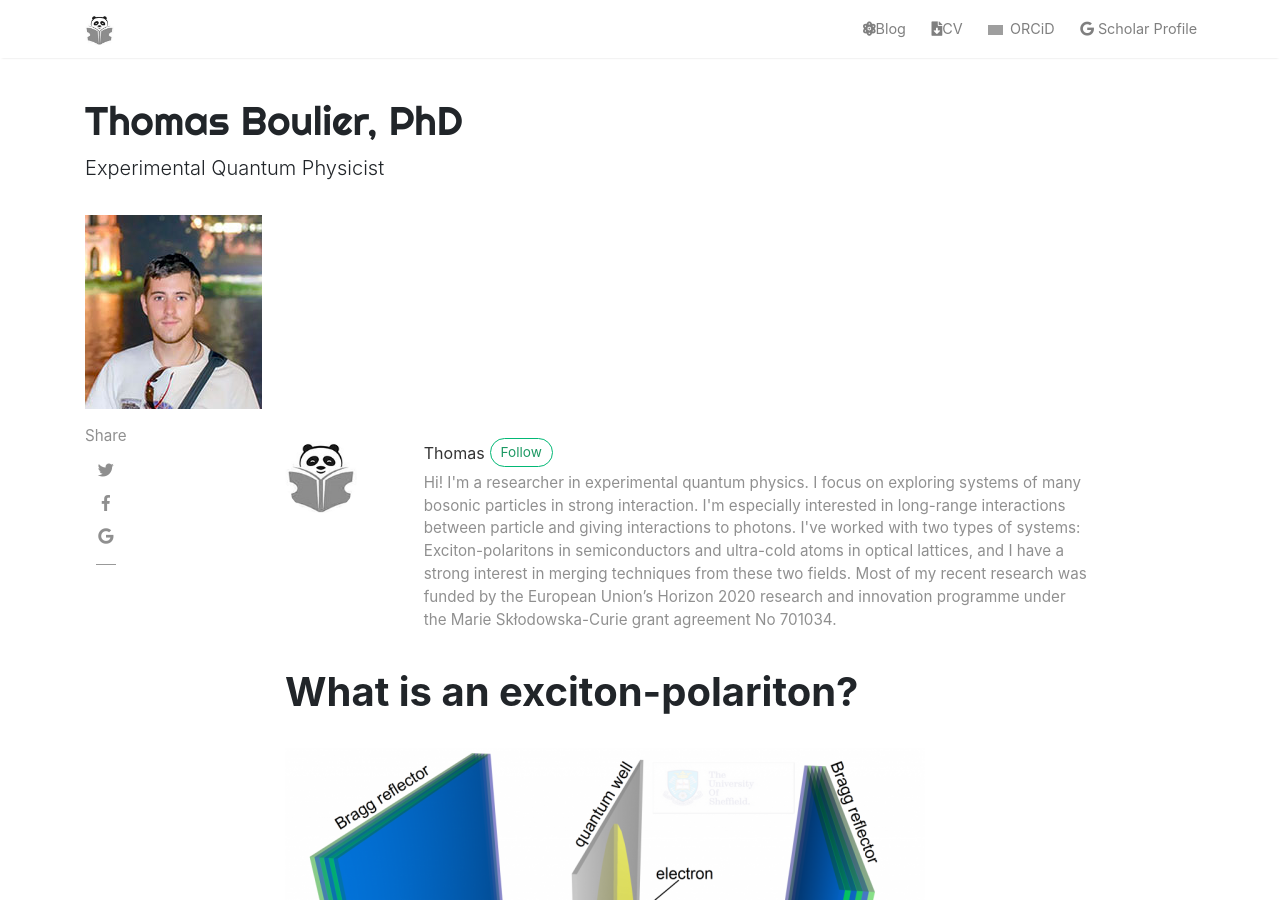
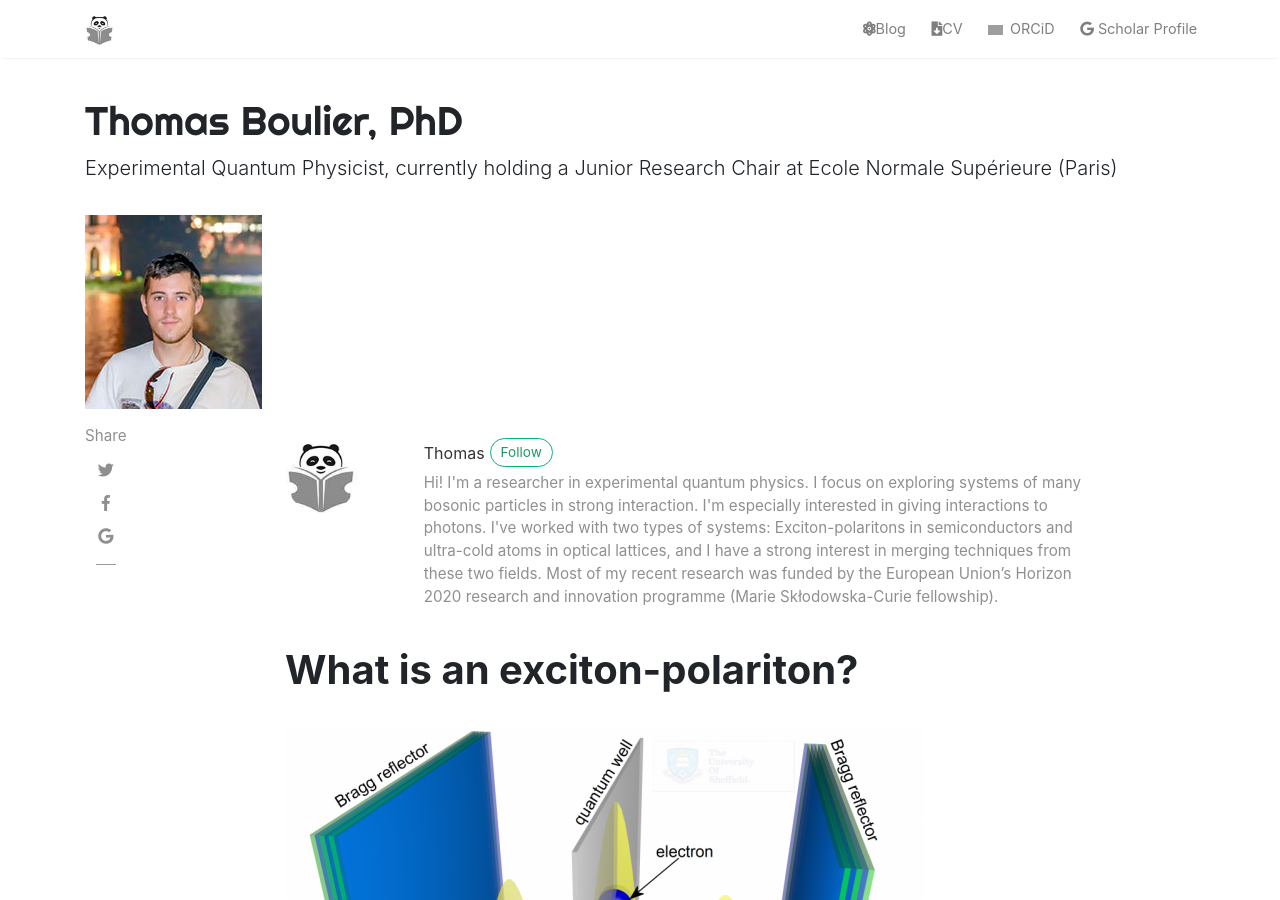
Before and after one commit to tboulier/tboulier.github.io, a Jekyll site: the page built from _posts/2018-06-12-What-is-a-Polariton.md, in a window 1280 px wide and 900 px high. Built offline with Jekyll 4.4.1, drawn with Linux system fonts in a browser that asks for light colours; nearby versions of some CDN libraries; comment, search, counter and statistics services are not loaded; grey boxes are pictures that could not be loaded.

Commit message:
Update _config.yml

```diff
--- a/_config.yml
+++ b/_config.yml
@@ -1,7 +1,7 @@
 # Site
 name: "Thomas Boulier, PhD"
-description: "Experimental Quantum Physicist"
-intro: "Hi! I'm a researcher in experimental quantum physics. I focus on exploring systems of many bosonic particles in strong interaction. I'm especially interested in long-range interactions between particle and giving interactions to photons. I've worked with two types of systems: Exciton-polaritons in semiconductors and ultra-cold atoms in optical lattices, and I have a strong interest in merging techniques from these two fields. Most of my recent research was funded by the European Union’s Horizon 2020 research and innovation programme under the Marie Skłodowska-Curie grant agreement No 701034."
+description: "Experimental Quantum Physicist, currently holding a Junior Research Chair at Ecole Normale Supérieure (Paris)"
+intro: "Hi! I'm a researcher in experimental quantum physics. I focus on exploring systems of many bosonic particles in strong interaction. I'm especially interested in giving interactions to photons. I've worked with two types of systems: Exciton-polaritons in semiconductors and ultra-cold atoms in optical lattices, and I have a strong interest in merging techniques from these two fields. Most of my recent research was funded by the European Union’s Horizon 2020 research and innovation programme (Marie Skłodowska-Curie fellowship)."
 meta_description: "Welcome to my page!"
 logo: 'assets/images/panda.jpg'
 me: 'assets/images/me.jpg'
@@ -20,7 +20,7 @@ authors:
     email: bouliertom@gmail.com
     #web: https://www.wowthemes.net
     #twitter: https://twitter.com/wowthemesnet
-    description: "Hi! I'm a researcher in experimental quantum physics. I focus on exploring systems of many bosonic particles in strong interaction. I'm especially interested in long-range interactions between particle and giving interactions to photons. I've worked with two types of systems: Exciton-polaritons in semiconductors and ultra-cold atoms in optical lattices, and I have a strong interest in merging techniques from these two fields. Most of my recent research was funded by the European Union’s Horizon 2020 research and innovation programme under the Marie Skłodowska-Curie grant agreement No 701034."
+    description: "Hi! I'm a researcher in experimental quantum physics. I focus on exploring systems of many bosonic particles in strong interaction. I'm especially interested in giving interactions to photons. I've worked with two types of systems: Exciton-polaritons in semiconductors and ultra-cold atoms in optical lattices, and I have a strong interest in merging techniques from these two fields. Most of my recent research was funded by the European Union’s Horizon 2020 research and innovation programme (Marie Skłodowska-Curie fellowship)."
 
 # Plugins
 plugins:
```
